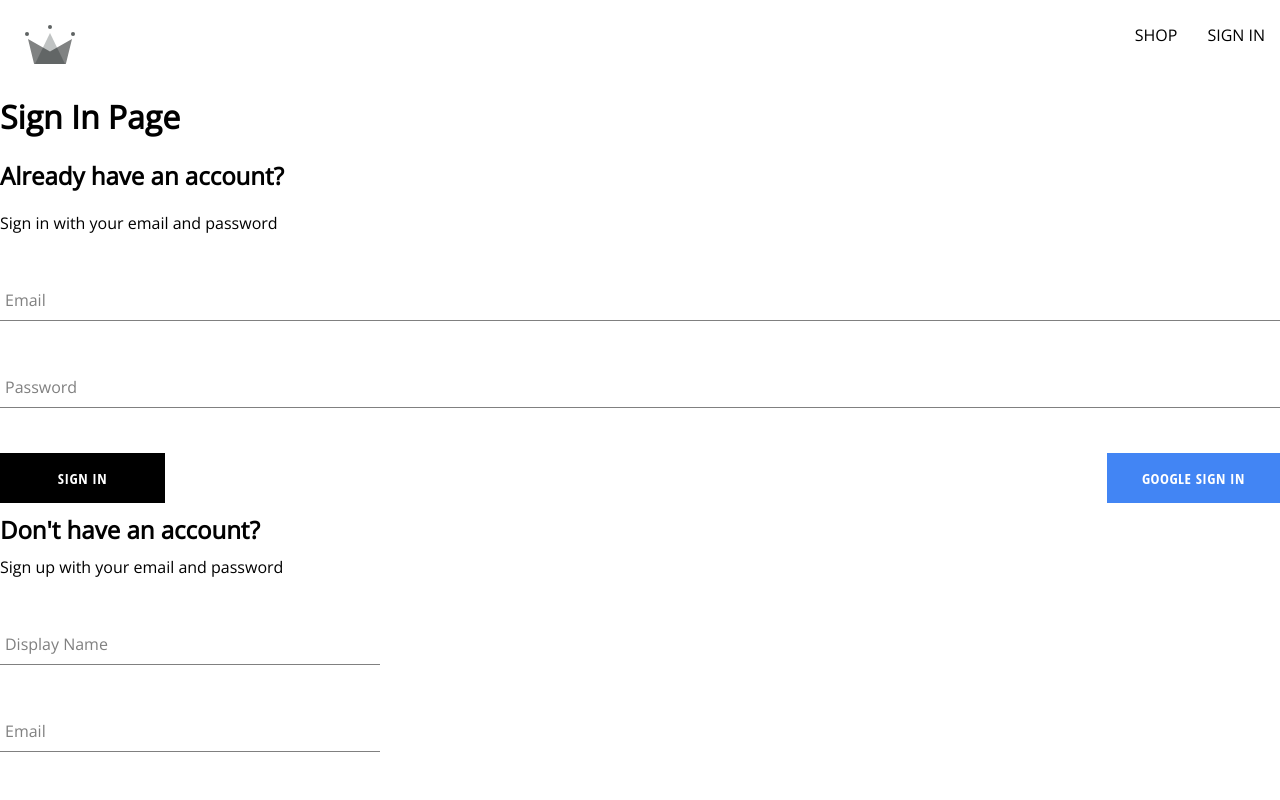
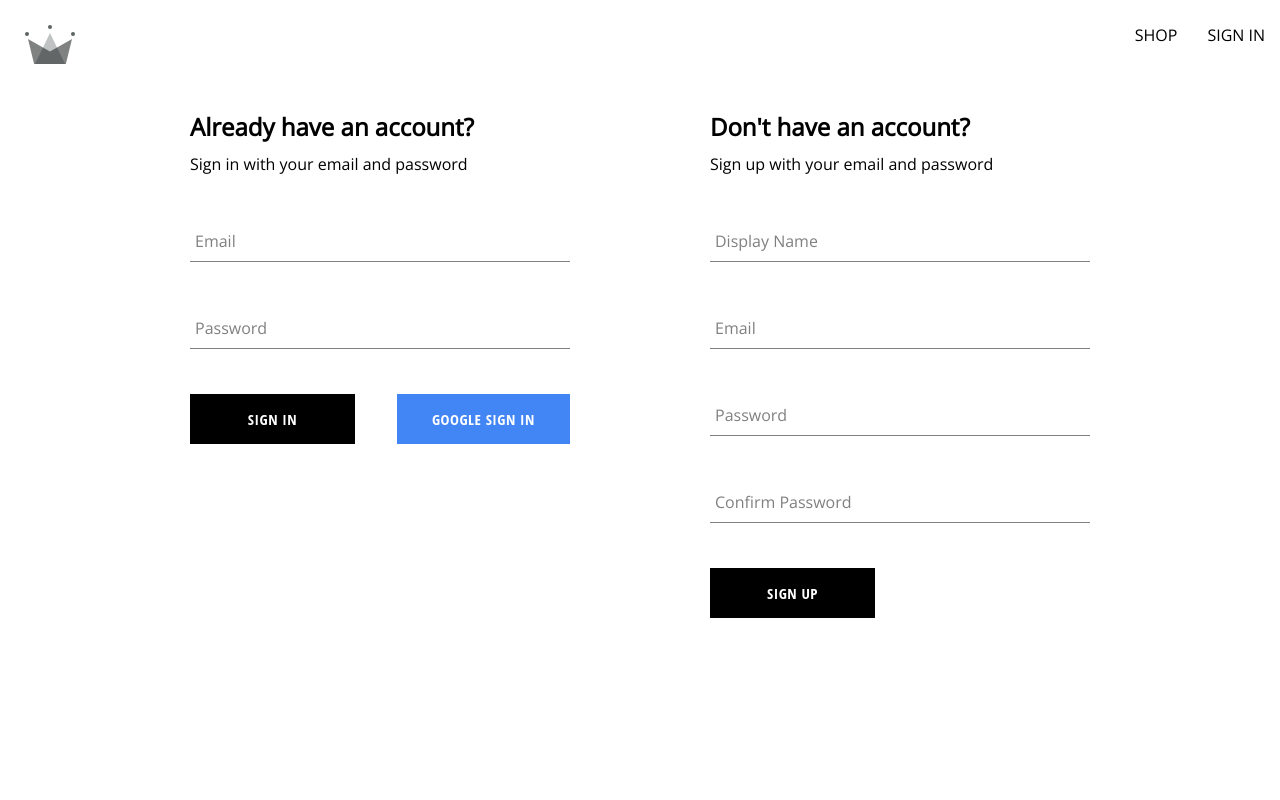
Before and after one commit to EvanPoe/e-commerce-capstone, a React (Create React App) app: page /auth in a window 1280 px wide. Shown: the top 800 px of the page. Built offline with nearby package versions, Linux system fonts and the light colour scheme; a web font is replaced by a local one.

Commit message:
finishing up authentication page

```diff
--- a/src/components/sign-in-form/sign-in-form.component.jsx
+++ b/src/components/sign-in-form/sign-in-form.component.jsx
@@ -33,10 +33,24 @@
     event.preventDefault();
 
     try {
-      const response = await signInAuthUserWithEmailAndPassword(email, password);
+      const response = await signInAuthUserWithEmailAndPassword(
+        email,
+        password
+      );
       console.log(response);
       resetFormFields();
-    } catch (error) {}
+    } catch (error) {
+      switch (error.code) {
+        case "auth/wrong-password":
+          alert("incorrect credentials");
+          break;
+        case "auth/user-not-found":
+          alert("incorrect credentials");
+          break;
+        default:
+          console.log(error);
+      }
+    }
   };
 
   const handleChange = (event) => {
@@ -69,7 +83,7 @@
         />
         <div className="buttons-container">
           <Button type="submit">Sign In</Button>
-          <Button buttonType="google" onClick={signInWithGoogle}>
+          <Button type='button' buttonType="google" onClick={signInWithGoogle}>
             Google Sign In
           </Button>
         </div>
--- a/src/components/sign-in-form/sign-in-form.styles.scss
+++ b/src/components/sign-in-form/sign-in-form.styles.scss
@@ -1,4 +1,4 @@
-.sign-up-container {
+.sign-in-container {
     display: flex;
     flex-direction: column;
     width: 380px;
--- a/src/routes/authentication/authentication.component.jsx
+++ b/src/routes/authentication/authentication.component.jsx
@@ -1,17 +1,11 @@
-import {
-    signInWithGooglePopup,
-    createUserDocumentFromAuth,
-  } from '../../utils/firebase/firebase.utils';
+import SignUpForm from "../../components/sign-up-form/sign-up-form.component";
+import SignInForm from "../../components/sign-in-form/sign-in-form.component";
 
-  import SignUpForm from '../../components/sign-up-form/sign-up-form.component';
-  import SignInForm from '../../components/sign-in-form/sign-in-form.component';
+import "./authentication.styles.scss";
 
 const Authentication = () => {
-
   return (
-      <div>
-        <h1>Sign In Page</h1>
-        {/* <button onClick={logGoogleUser}>Sign in with Google Popup</button> */}
+    <div className="authentication-container">
       <SignInForm />
       <SignUpForm />
     </div>
--- /dev/null
+++ b/src/routes/authentication/authentication.styles.scss
@@ -0,0 +1,6 @@
+.authentication-container {
+  display: flex;
+  width: 900px;
+  justify-content: space-between;
+  margin: 30px auto;
+}
```
Lines whose indentation alone changed are shown as unchanged.
